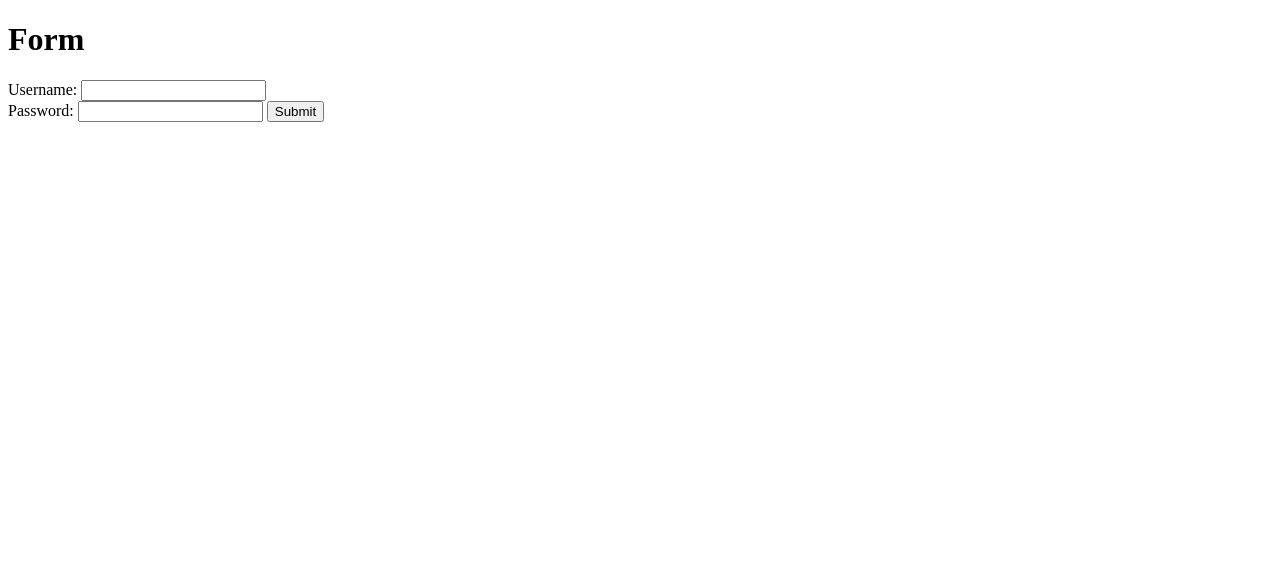
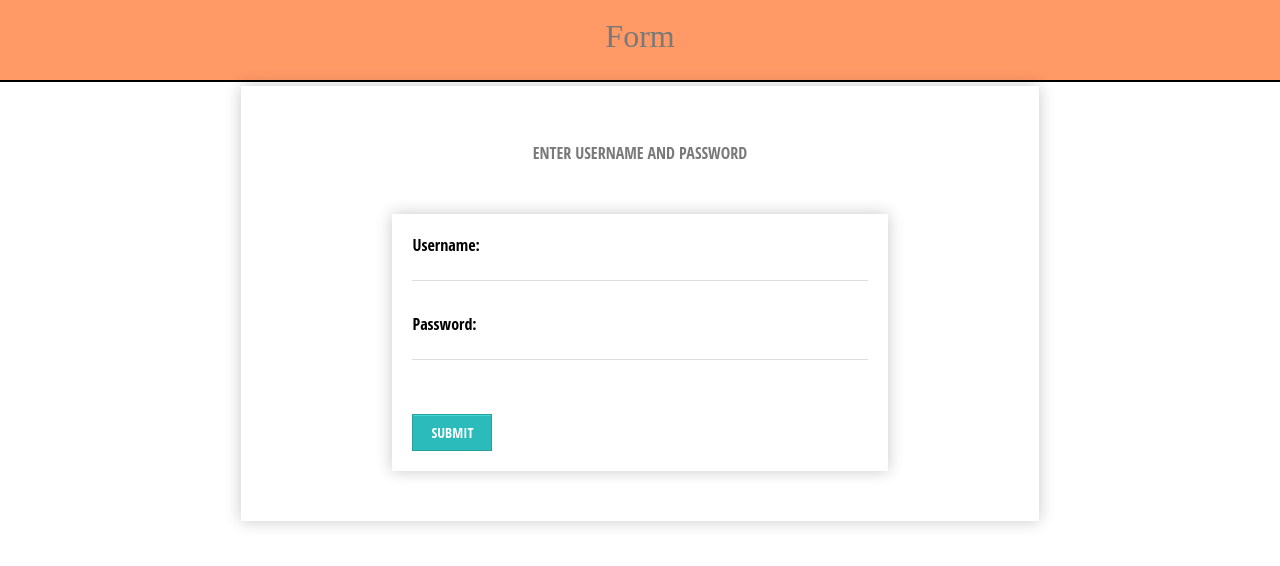
Before and after one commit to AnikoHegedus/security_nodejs, a plain HTML site: page index.html in a window 1280 px wide. Drawn offline with Linux system fonts and the light colour scheme.

Commit message:
finalize application and add styling

```diff
--- a/index.html
+++ b/index.html
@@ -1,16 +1,28 @@
 <!DOCTYPE html>
 <html>
 <head>
+<link rel="stylesheet" type="text/css" href='/static/style.css'>
 <title>Security test</title>
 </head>
 <body>
 
-<h1>Form</h1>
-<form action = "http://127.0.0.1:8081/process_post" method = "POST">
-    Username: <input type = "text" name = "username">  <br>
-    Password: <input type = "text" name = "password">
-    <input type = "submit" value = "Submit">
- </form>
+    <header>Form</header>
+
+<div class="form">
+    <h3>Enter username and password</h3>
+    <form method="post" class="form" action = "http://127.0.0.1:8081/process_post">
+        <label for="username">Username:</label>
+        <input id="username" type="text" name="username">
+        <br>
+        <label for="password">Password:</label>
+        <input id="password" type="text" name="password">
+        <br>
+        <br>
+        <input type="submit" value="Submit" id="submit">
+    </form>
+</div>
+<div id="loading" class=""></div>
+
 
 </body>
 </html>
--- /dev/null
+++ b/static/style.css
@@ -0,0 +1,93 @@
+header{
+    border-bottom: 2px solid black;
+    background: #FF9966;
+    font-size: 2em;
+    color: #797979;
+    text-align: center;
+    margin: -2%;
+    padding: 35px 20px 25px 20px;
+}
+
+
+.form{
+    font-family: 'Open Sans Condensed', arial, sans;
+    width: 60%;
+    padding: 20px;
+    background: #FFFFFF;
+    margin: 30px auto;
+    box-shadow: 0px 0px 15px rgba(0, 0, 0, 0.22);
+    -moz-box-shadow: 0px 0px 15px rgba(0, 0, 0, 0.22);
+    -webkit-box-shadow:  0px 0px 15px rgba(0, 0, 0, 0.22);
+
+}
+
+.form h3{
+    text-transform: uppercase;
+    font-family: 'Open Sans Condensed', sans-serif;
+    color: #797979;
+    font-size: 16px;
+    font-weight: 100;
+    padding: 20px;
+    text-align: center;
+}
+
+#username, #password
+{
+    box-sizing: border-box;
+    -webkit-box-sizing: border-box;
+    -moz-box-sizing: border-box;
+    outline: none;
+    display: block;
+    width: 100%;
+    padding: 7px;
+    border: none;
+    border-bottom: 1px solid #ddd;
+    background: transparent;
+    margin-bottom: 10px;
+    font: 16px Arial, Helvetica, sans-serif;
+    height: 25px;
+}
+
+#submit
+{
+    -moz-box-shadow: inset 0px 1px 0px 0px #45D6D6;
+    -webkit-box-shadow: inset 0px 1px 0px 0px #45D6D6;
+    box-shadow: inset 0px 1px 0px 0px #45D6D6;
+    background-color: #2CBBBB;
+    border: 1px solid #27A0A0;
+    display: inline-block;
+    cursor: pointer;
+    color: #FFFFFF;
+    font-family: 'Open Sans Condensed', sans-serif;
+    font-size: 14px;
+    padding: 8px 18px;
+    text-decoration: none;
+    text-transform: uppercase;
+}
+#submit:hover {
+    background:linear-gradient(to bottom, #34CACA 5%, #30C9C9 100%);
+    background-color:#34CACA;
+}
+
+#wait{
+    display: none;
+}
+
+.loading
+{
+	position: absolute;
+	width: 30px;
+	height: 30px;
+	border: 8px solid #A9A9A9;
+	border-right-color: transparent;
+	border-radius: 50%;
+    box-shadow: 0 0 25px 2px #eee;
+    animation: spin 2s linear infinite;
+    margin: 15% 46%;
+}
+@keyframes spin
+{
+	from { transform: rotate(0deg);   opacity: 0.2; }
+	50%  { transform: rotate(180deg); opacity: 1.0; }
+	to   { transform: rotate(360deg); opacity: 0.2; }
+}
```
Also changed, not shown: server.js (+45 -37 lines).
